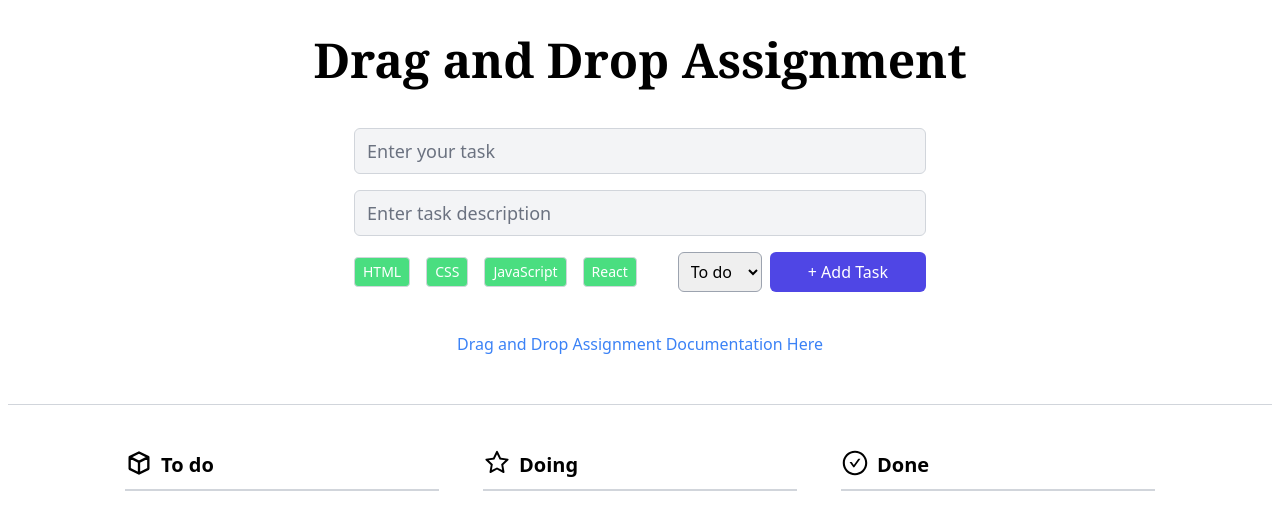
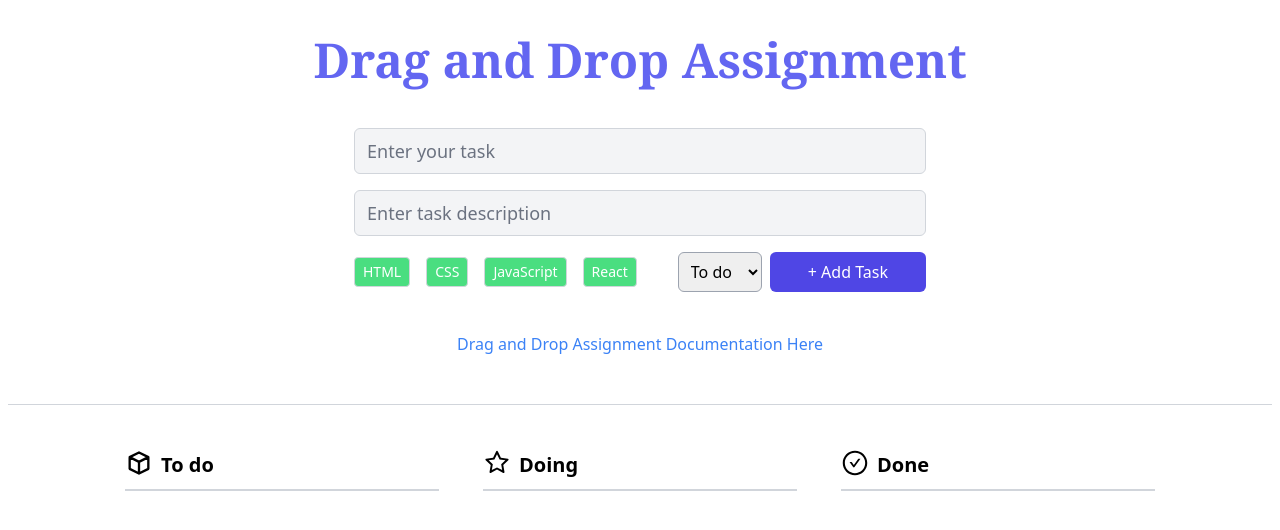
Before and after one commit to SuperiorSU/todo-drag, a React (Create React App) app: page / in a window 1280 px wide. Shown: the top 530 px of the page. Built offline with nearby package versions, Linux system fonts and the light colour scheme.

Commit message:
Color changed

```diff
--- a/src/components/TaskForm.jsx
+++ b/src/components/TaskForm.jsx
@@ -40,7 +40,7 @@ const TaskForm = ({ setTasks }) => {
 
   return (
     <div className="py-2 border-b border-gray-300">
-      <h1 className="text-5xl font-serif py-5 font-bold text-center">Drag and Drop Assignment</h1>
+      <h1 className="text-5xl font-serif py-5 font-bold text-center text-indigo-500">Drag and Drop Assignment</h1>
       <header className="flex items-center justify-center  py-6">
         <form onSubmit={handleSubmit}>
           <input
```
